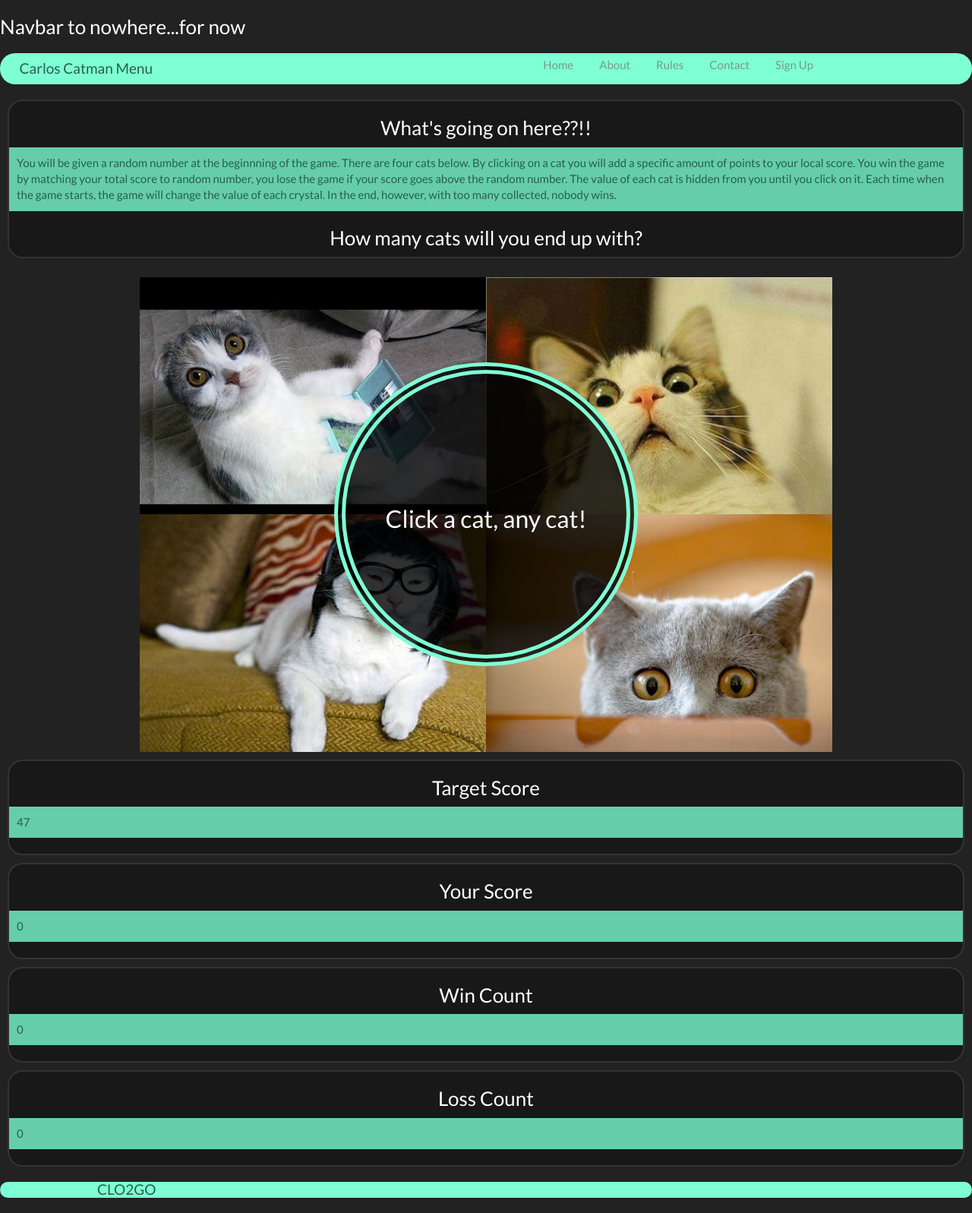
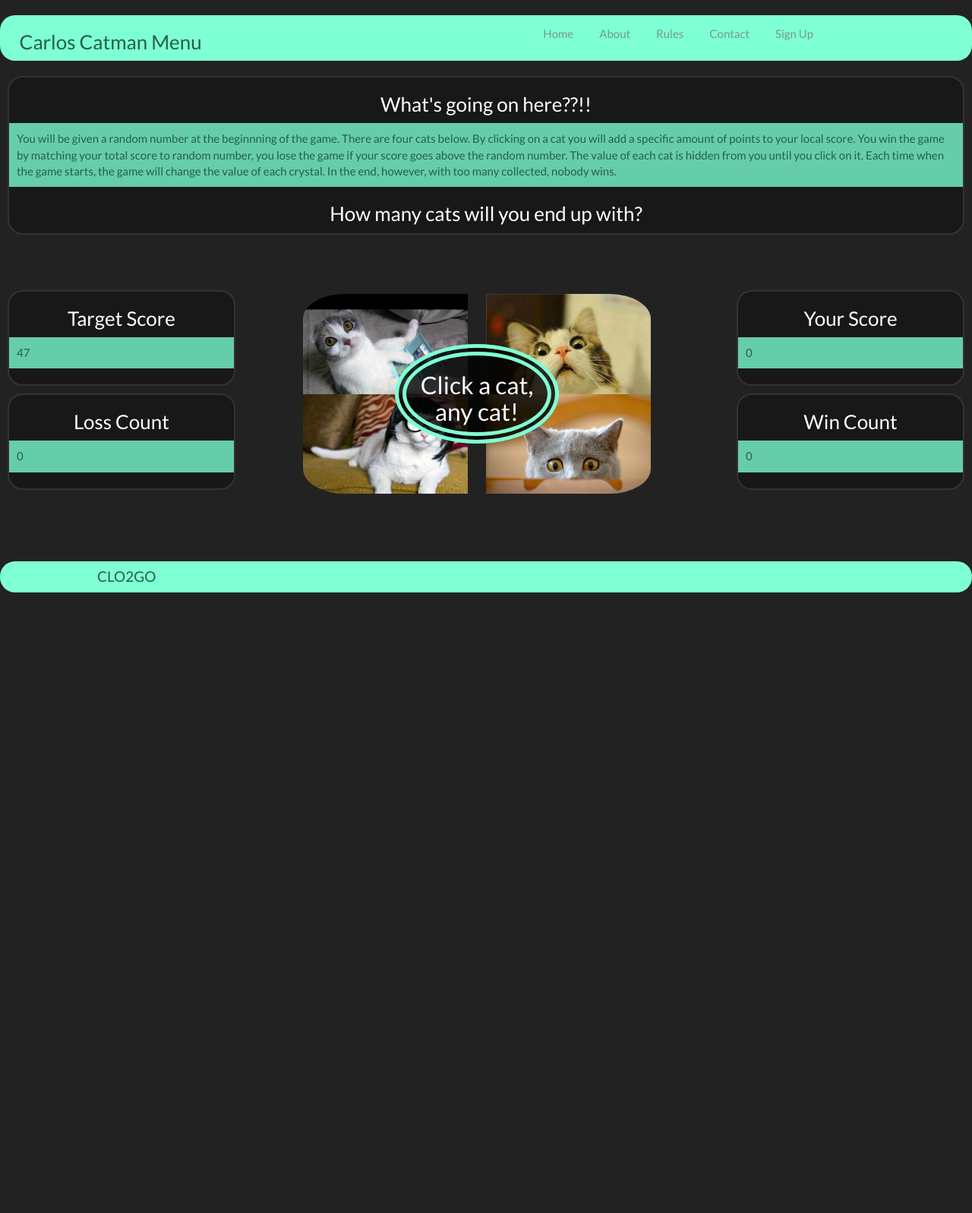
Before and after one commit to clo2go/week-3-cat-collector-game, a PHP site: page / in a window 1280 px wide. Shown: the whole page at 76% size. After the commit the page ends 780 px from the top, so only its background shows below. Run offline with PHP 8.4, Linux system fonts and the light colour scheme.

Commit message:
corrected a couple responsiveness issues and changed some style

```diff
--- a/assets/css/style.css
+++ b/assets/css/style.css
@@ -1,29 +1,26 @@
-/* .jumbotron h1 {
-	font-weight: 300px;
-}
-
-.panel-body img {
-	width:200px;
-	height:150px;
-	display: inline-flex;
-	text-align: center;
-	margin: 4px;
-}
- */
-
 /* NAVBAR CSS */
 /* ############################### */
+:root{
+    --aquaM: aquamarine;
+    --black: #272727;
+    --siteGreyGreen:#749b8b;
+    --veryDarkGrey: #333;
+    --navTitleDarkCyan: #266048;
+}
 a {
   text-decoration: none;
 }
 
 nav {
-  background: aquamarine;
+  background: var(--aquaM);
   margin: 20px 0;
   border-radius: 20px;
   padding-left: 2%;
   padding-right: 15%;
   color: #266048;
+  display: flex;
+  flex-wrap: wrap;
+  align-content: center;
 }
 
 nav>ul {
@@ -39,7 +36,7 @@ nav>ul li {
 }
 
 nav>ul li a {
-  color: #749b8b;
+  color: var(--siteGreyGreen);
   padding: 10px;
   margin: 0 5px;
   border: 2px solid rgba(255, 255, 255, 0);
@@ -109,26 +106,40 @@ nav>ul li a:hover {
 
 /* TITLE CSS */
 /* ############################# */
- .container {
-   min-height: 80vh;
+ .cat-container {
+   height: 100%;
+   width: auto;
    display: flex;
    justify-content: center;
    align-content: center;
  }
+ .content-container {
+    display: flex;
+    justify-content: center;
+    align-content: space-around;
+    width: 100%;
+    max-height: 80vh;
+    min-height: 50vh;
+    display: grid;
+    grid-template-columns: 2fr 4fr 2fr;
+    /* grid-template-rows: 2fr 8fr 2fr; */
 
- .grid-container {
-   width: 80%;
-   height: 80vh;
-   display: grid;
-   grid-template-columns: 1fr 200px 200px 1fr;
-   grid-template-rows: 1fr 200px 200px 1fr;
-   padding-top: 1em;
+
  }
 
- .grid-item {
-   width: 100%;
-   grid-template-columns: repeat(16, 1fr);
-   grid-template-rows: repeat(16, 1fr);
+ .cat-grid-container {
+   width: 80%;
+   height: auto;
+   display: grid;
+   grid-template-columns: 1fr 1fr 1fr 1fr;
+   grid-template-rows: 1fr 1fr 1fr 1fr;
+   padding: 1em;
+ }
+
+ .cat-grid-item {
+   width: 90%;
+   grid-template-columns: repeat(1fr, 1fr);
+   grid-template-rows: repeat(1fr, 1fr);
    justify-content: center;
    align-items: center;
    font-size: 35px;
@@ -142,13 +153,14 @@ nav>ul li a:hover {
    border: var(--aquamarine) solid 8px;
    grid-row: 4 / 14;
    grid-column: 2 / -2;
- } */
-
+ }
+ */
  .item-1 {
    grid-column: 1 / 3;
    grid-row: 1 / 3;
    background: url("../images/cat1.jpg");
    background-size: cover;
+   border-top-left-radius: 25%;
  }
 
  .item-2 {
@@ -156,6 +168,7 @@ nav>ul li a:hover {
    grid-row: 1 / 3;
    background: url("../images/cat2.jpg");
    background-size: cover;
+   border-top-right-radius: 25%;
 
  }
 
@@ -164,6 +177,7 @@ nav>ul li a:hover {
    grid-row: 3 / -1;
    background: url("../images/cat3.jpg");
    background-size: cover;
+   border-bottom-left-radius: 25%;
  }
 
  .item-4 {
@@ -171,6 +185,7 @@ nav>ul li a:hover {
    grid-row: 3 / -1;
    background: url("../images/cat4.jpg");
    background-size: cover;
+   border-bottom-right-radius: 25%;
  }
 
  .item-5 {
@@ -190,11 +205,13 @@ nav>ul li a:hover {
  /* ######################### */
 
  footer {
+   display: flex;
+   text-align: center;
    background: aquamarine;
    margin: 20px 0;
    border-radius: 20px;
    padding-left: 10%;
    padding-right: 15%;
    color: #266048;
-   /* text-align: center; */
+
  }
--- a/index.html
+++ b/index.html
@@ -16,13 +16,11 @@
 </head>
 
 <body>
-
-    <body>
-        <!-- Menu Navbar -->
+    <div class="page-wrapper">
+        <!--NAVBAR -->
         <div class="leftnav">
-            <h3>Navbar to nowhere...for now</h3>
             <nav>
-                <h4>Carlos Catman Menu</h4>
+                <h3>Carlos Catman Menu</h3>
                 <ul class="rightnav">
                     <li>
                         <a href="#">Home</a>
@@ -42,7 +40,9 @@
                 </ul>
             </nav>
         </div>
-        <!-- INSTRUCTION CARD -->
+        <!-- END NAVBAR -->
+        <!-- HEADER/INSTRUCTION CARD -->
+        <header>
             <div class="card">
                 <div class="card-header">
                     <h3>What's going on here??!!</h3>
@@ -54,21 +54,12 @@
                     <h3>How many cats will you end up with?</h3>
                 </div>
             </div>
-        <!-- Title -------------------->
-            <div class="container">
-                <div class="grid-container">
-                    <div class="grid-item item-1" id="one"></div>
-                    <div class="grid-item item-2" id="two"></div>
-                    <div class="grid-item item-3" id="three"></div>
-                    <div class="grid-item item-4" id="four"></div>
-                    <div class="grid-item item-5">
-                        <h2>Click a cat, any cat!</h2>
-                    </div>
-                </div>
-            </div>
-        <!-- SCORE CARD CONTAINER     -->
-        <div class="#">
-        <!-- Target Score (TOP LEFT)-->
+        </header>
+        <!-- END HEADER CARD -->
+        <!-- CONTENT CONTAINER -------------------->
+        <div class="content-container">
+            <!-- LEFT COLLUMN -->
+            <div class="left-column">
                 <div class="#">
                     <div class="card">
                         <div class="card-header">
@@ -81,8 +72,32 @@
                         </div>
                     </div>
                 </div>
-            <!-- YOUR SCORE CARD (TOP RIGHT) -->
-            <div class="#">
+                <div class="card">
+                    <div class="card-header">
+                        <h3>Loss Count</h3>
+                    </div>
+                    <div class="card-body" id="lossCount">
+                        0
+                    </div>
+                    <div class="card-footer">
+                        <h3></h3>
+                    </div>
+                </div>
+            </div>
+            <!-- MAIN/CENTER CAT CLICKING AREA -->
+            <div class="cat-container">
+                <div class="cat-grid-container main-body">
+                    <div class="cat-grid-item item-1" id="one"></div>
+                    <div class="cat-grid-item item-2" id="two"></div>
+                    <div class="cat-grid-item item-3" id="three"></div>
+                    <div class="cat-grid-item item-4" id="four"></div>
+                    <div class="cat-grid-item item-5">
+                        <h2>Click a cat, any cat!</h2>
+                    </div>
+                </div>
+            </div>
+            <!-- RIGHT COLUMN -->
+            <div class="right-column">
                 <div class="card">
                     <div class="card-header">
                         <h3>Your Score</h3>
@@ -94,9 +109,6 @@
                         <h3></h3>
                     </div>
                 </div>
-            </div>
-            <!-- WIN COUNT (BOTTOM LEFT) -->
-            <div class="#">
                 <div class="card">
                     <div class="card-header">
                         <h3>Win Count</h3>
@@ -109,21 +121,8 @@
                     </div>
                 </div>
             </div>
-            <!-- LOSS COUNT (BOTTOM RIGHT) -->
-            <div class="#">
-                <div class="card">
-                    <div class="card-header">
-                        <h3>Loss Count</h3>
         </div>
-                    <div class="card-body" id="lossCount">
-                        0
-                    </div>
-                    <div class="card-footer">
-                        <h3></h3>
-                    </div>
-                </div>
-            </div>
-        </div>
+        <!-- END MAIN CONTENT -->
         <div class="footer">
             <footer>
                 <div>
@@ -131,10 +130,10 @@
                 </div>
             </footer>
         </div>
+</body>
 <script src="https://code.jquery.com/jquery-2.2.1.min.js"></script>
 <script src="https://maxcdn.bootstrapcdn.com/bootstrap/3.3.6/js/bootstrap.min.js" integrity="sha384-0mSbJDEHialfmuBBQP6A4Qrprq5OVfW37PRR3j5ELqxss1yVqOtnepnHVP9aJ7xS" crossorigin="anonymous"></script>
 <script src="https://ajax.googleapis.com/ajax/libs/jquery/1.12.4/jquery.min.js"></script>
 <script type="text/javascript" src="assets/javascript/game.js"></script>
-    </body>
 
 </html>
```
Also changed, not shown: 1 other file. Lines whose indentation alone changed are shown as unchanged.
